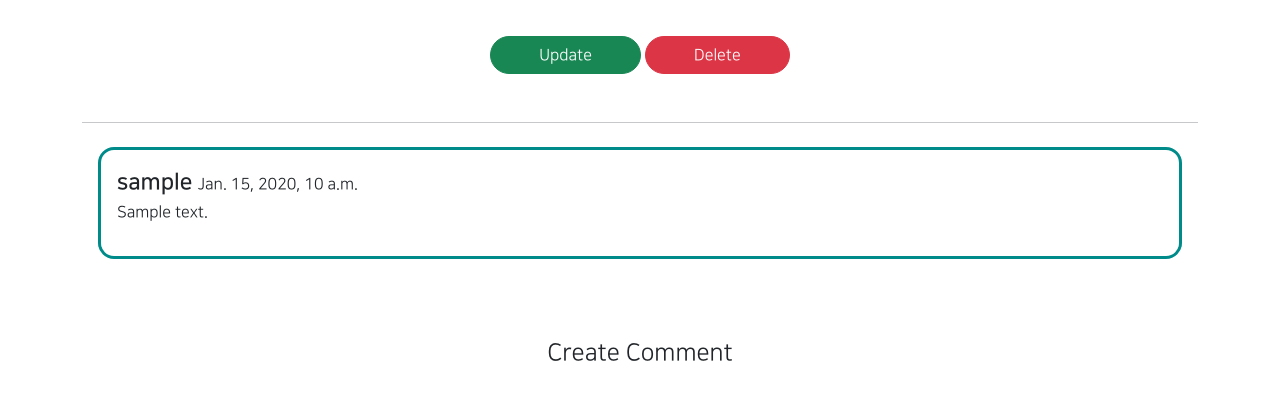
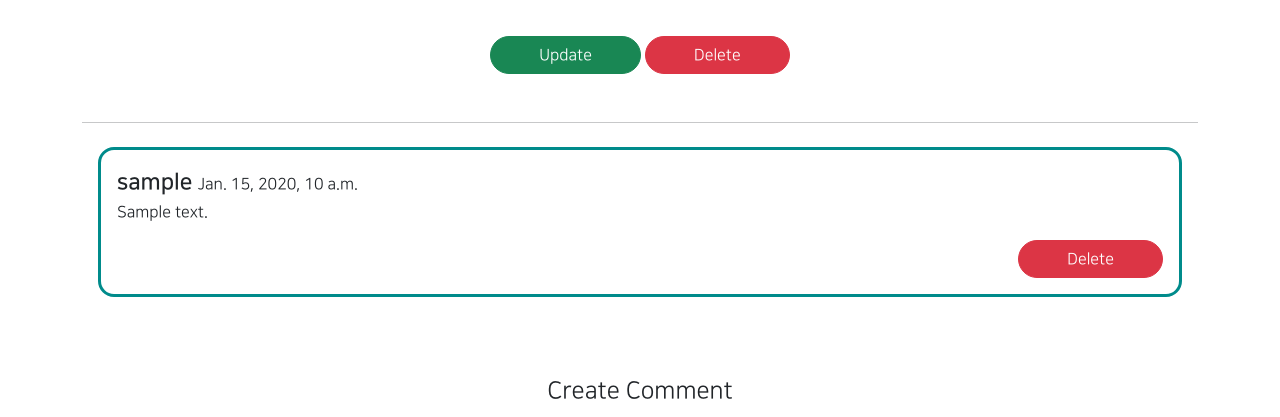
Before and after one commit to likeMinion/likeminion, a Django app: page /articles/detail/1 in a window 1280 px wide. Shown: the part 1024-1441 px from the top of the page. Run offline with Django 3.2, Linux system fonts and the light colour scheme; a user stored in the database is signed in; tables that the repository leaves empty hold one stand-in row (values such as "Sample post"); grey boxes marked "Sample" are stand-in pictures; parts of the project's set-up code (start-up, migrations or seed data) failed here and were passed over; some libraries are stand-ins or nearby versions; some web fonts are replaced.

Commit message:
8월 10일-3

```diff
--- a/articleapp/templates/articleapp/detail.html
+++ b/articleapp/templates/articleapp/detail.html
@@ -47,6 +47,12 @@
                     <div>
                         <p>{{ comment.content }}</p>
                     </div>
+                    {% if comment.writer == user %}
+                    <div style="text-align: right">
+                        <a href="{% url 'commentapp:delete' pk=comment.pk %}"
+                        class="btn btn-danger rounded-pill px-5">Delete</a>
+                    </div>
+                    {% endif %}
                 </div>
             {% endfor %}
 
--- a/commentapp/views.py
+++ b/commentapp/views.py
@@ -18,7 +18,7 @@ class CommentCreateView(CreateView):
     template_name = 'commentapp/create.html'
 
     def form_valid(self, form):
-        form.instance.writer = self.request.User
+        form.instance.writer = self.request.user
         form.instance.article_id = self.request.POST.get('article_pk')
         return super().form_valid(form)
 
```
